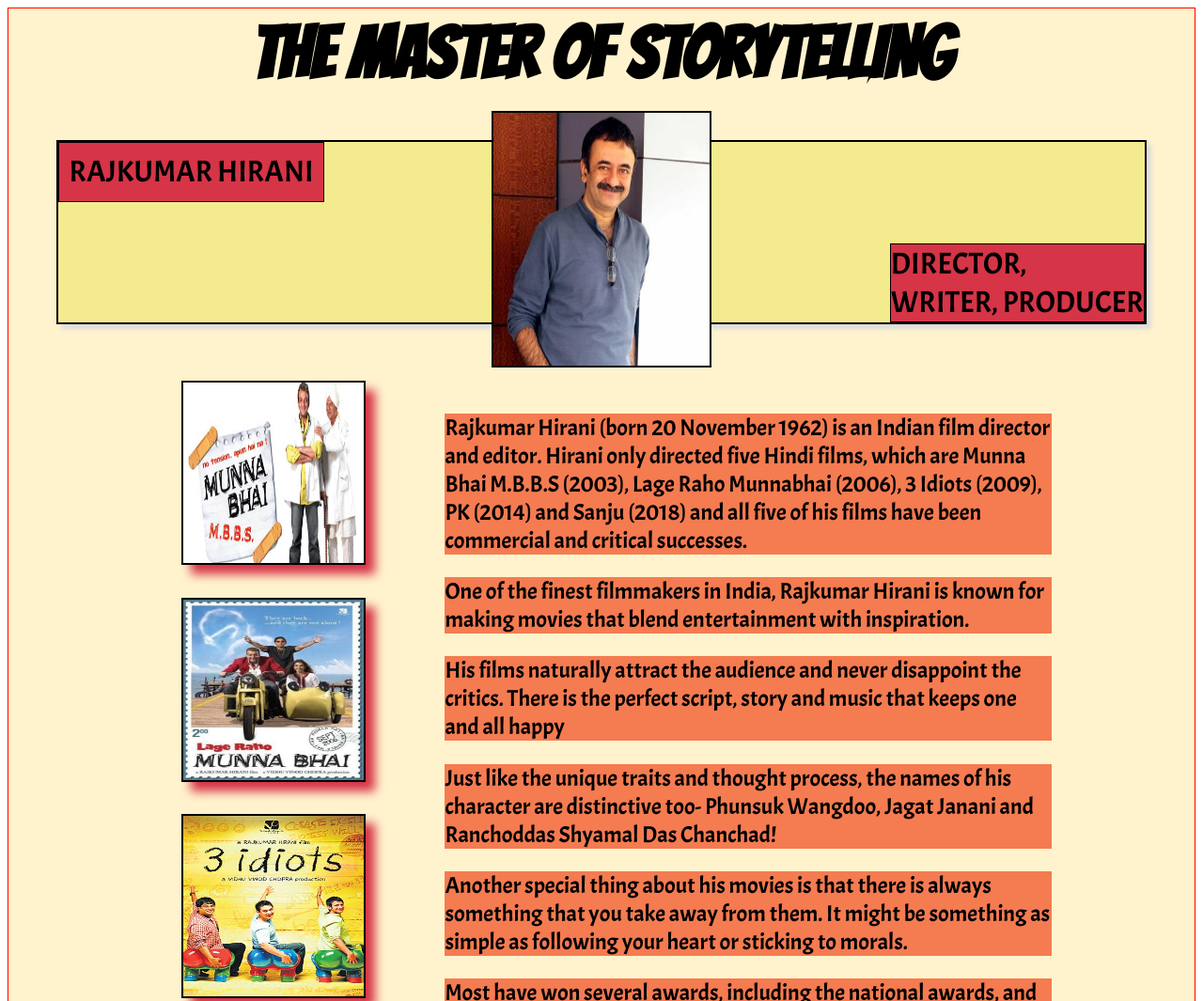
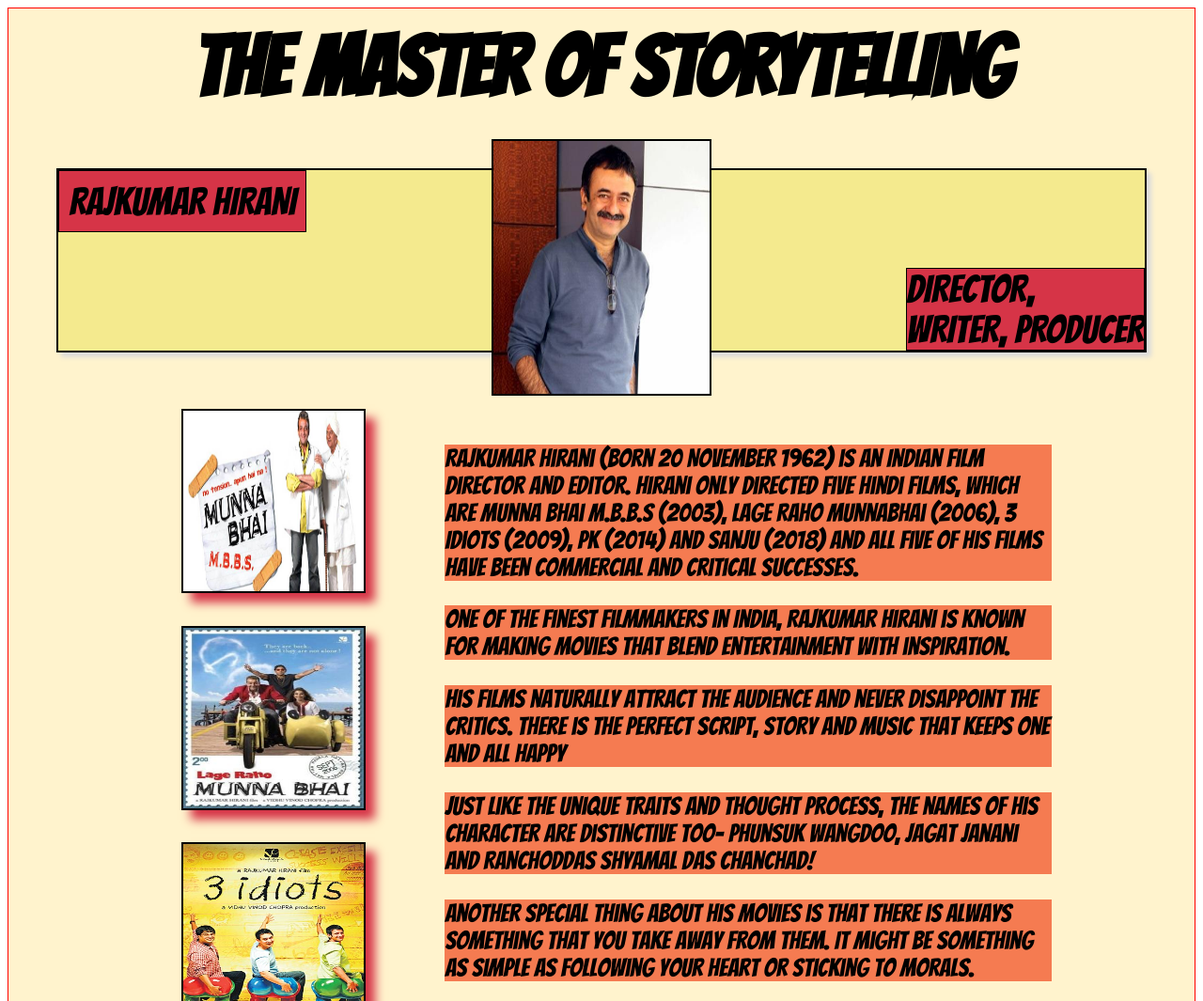
Before and after one commit to Nishant127/Tribute-page-Basic-HTML-, a plain HTML site: page ffc tribute/index.html in a window 1280 px wide. Shown: the top 1065 px of the page at 94% size. Drawn offline with Linux system fonts and the light colour scheme; a web font is replaced by a local one.

Commit message:
Update style.css

```diff
--- a/ffc tribute/style.css
+++ b/ffc tribute/style.css
@@ -8,7 +8,7 @@
 }
 
 .title {
-    font-size: 3vw;
+    font-size: 3.5vw;
     font-family: 'Bangers';
     margin-top: -4.5vw;
 
@@ -42,10 +42,10 @@
     height: auto;
     width: auto;
     border: 1px solid black;
-    font-size: 2.5vw;
+    font-size: 3.2vw;
     padding: 0.8vw;
     background: #d63447;
-    font-family: 'Acme';
+    font-family:'Bangers';
 }
 
 .work {
@@ -56,8 +56,8 @@
     height: auto;
     width: auto;
     background: #d63447;
-    font-size: 2.5vw;
-    font-family: 'Acme';
+    font-size: 3.2vw;
+    font-family:'Bangers';
 }
 
 #leftbox {
@@ -114,14 +114,14 @@
     margin-left: 10px;
     margin-right: 10px;
     background: #f57b51;
-    font-size: 1.9vw;
-    font-family: 'Acme';
+    font-size: 2.1vw;
+    font-family: 'Bangers';
 }
 
 .line2 {
     margin-left: 10px;
     margin-right: 10px;
     background:#f57b51;
-    font-size: 1.9vw;
-    font-family: 'Acme';
+    font-size: 2.1vw;
+    font-family: 'Bangers';
 }
```
